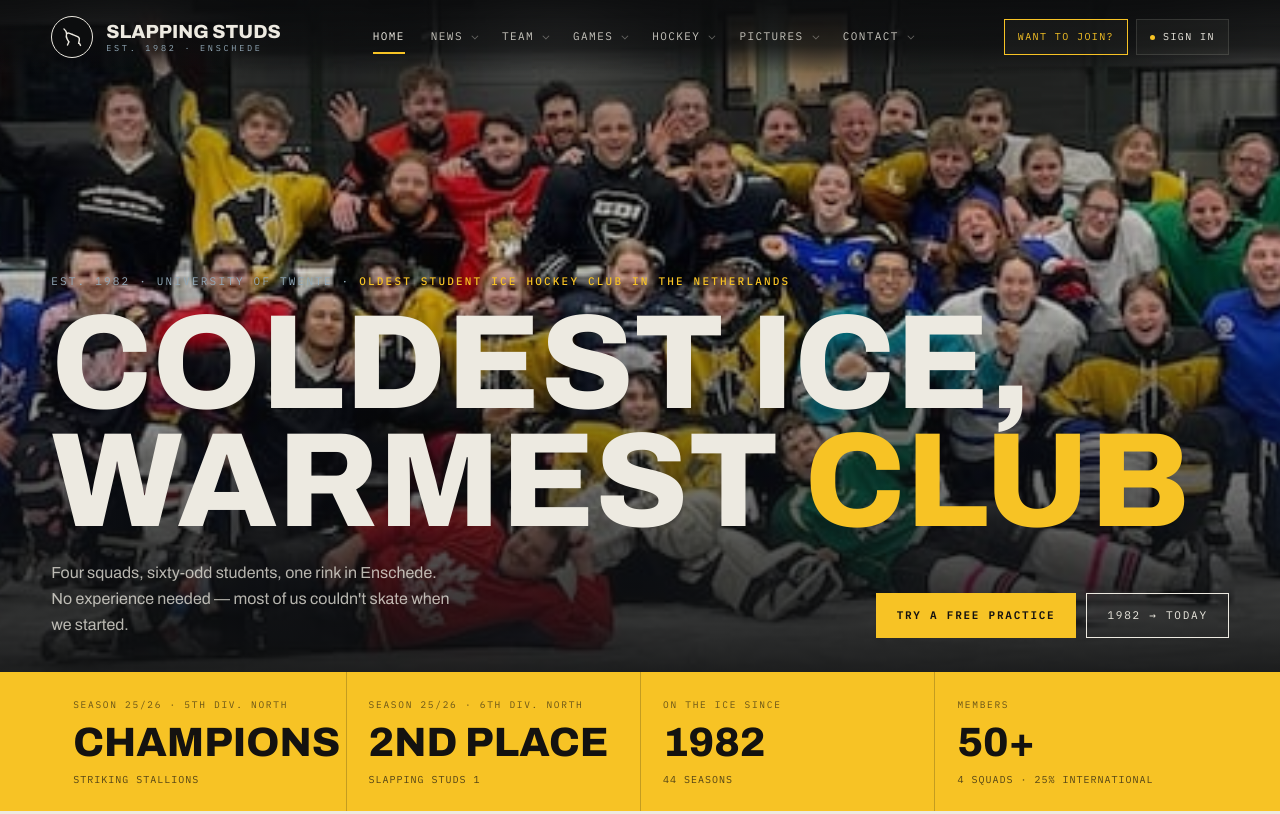
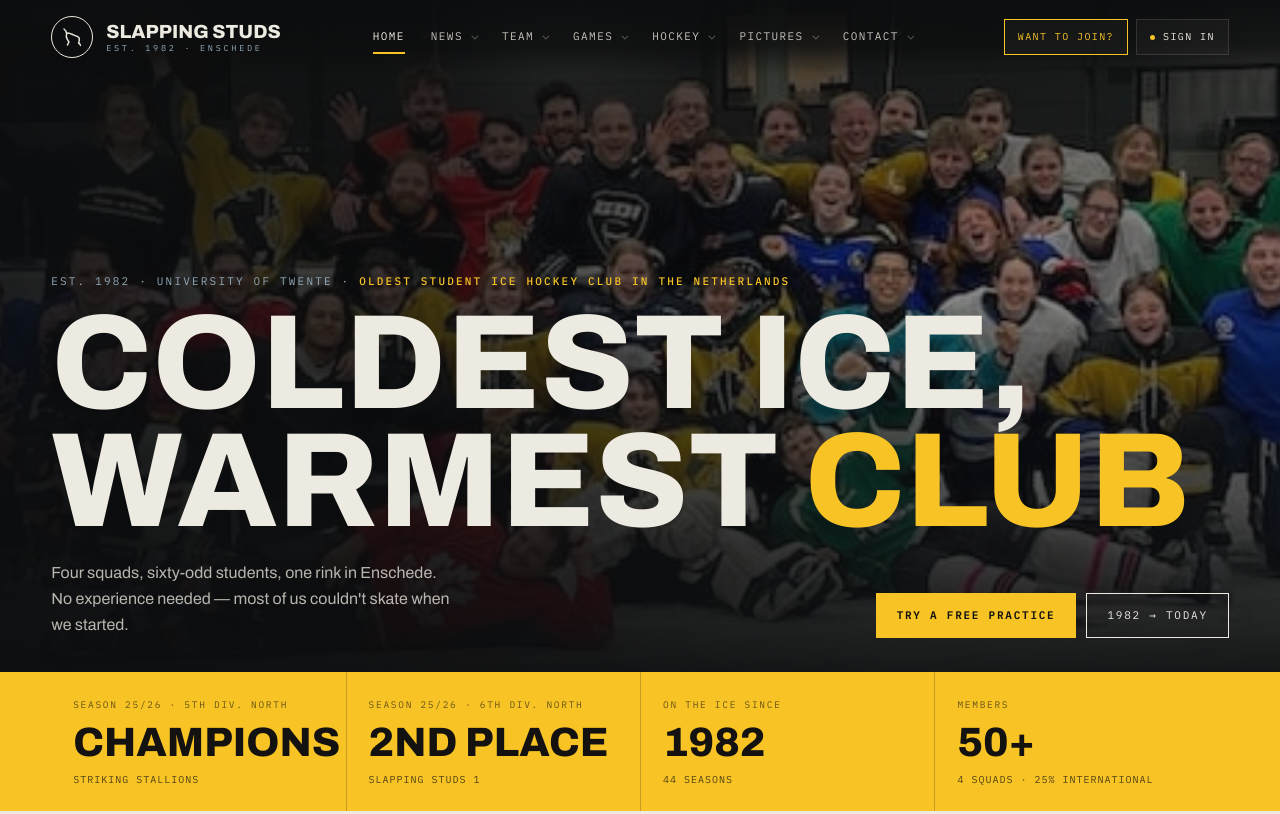
Before and after one commit to Tyun-tyun/Slapping-studs-website-fodder, a plain HTML site: page index.html in a window 1280 px wide. Shown: the top 814 px of the page. Drawn offline with Linux system fonts and the light colour scheme.

Commit message:
Strengthen the hero scrim for a real photograph
The veil was tuned against an empty placeholder slot. With the squad
photo in, the headline lost contrast in the middle band. Now a
two-axis gradient: vertical to seat the hero, horizontal to darken
the left third where the display type sits.

Co-Authored-By: Claude Opus 5 <noreply@anthropic.com>
Claude-Session: https://claude.ai/code/session_01HLjYDkvabdKD2PFTqpZphw

```diff
--- a/css/layout.css
+++ b/css/layout.css
@@ -88,7 +88,14 @@ section.page.on{display:block}
 .hero{position:relative;min-height:min(84vh,700px);display:flex;align-items:flex-end;padding-top:120px;padding-bottom:34px;overflow:hidden}
 .hero .ph{position:absolute;inset:0;border:0}
 .hero .ph::after{bottom:26px;left:var(--pad)}
-.hero .veil{position:absolute;inset:0;pointer-events:none;background:linear-gradient(180deg,rgba(12,13,14,.55) 0%,rgba(12,13,14,.18) 38%,rgba(12,13,14,.92) 100%)}
+/* Two-axis scrim. The vertical pass seats the hero into the page;
+   the horizontal pass darkens the left third, where the headline
+   sits, so display type stays legible over a busy squad photo
+   while the right of the picture keeps its detail. */
+.hero .veil{position:absolute;inset:0;pointer-events:none;
+  background:
+    linear-gradient(90deg,rgba(12,13,14,.86) 0%,rgba(12,13,14,.62) 34%,rgba(12,13,14,.12) 72%),
+    linear-gradient(180deg,rgba(12,13,14,.7) 0%,rgba(12,13,14,.38) 40%,rgba(12,13,14,.95) 100%)}
 .hero .wrap{position:relative;width:100%}
 .hero .d1{margin-block:14px 20px}
 .hero .d1 em{font-style:normal;color:var(--gold)}
```
